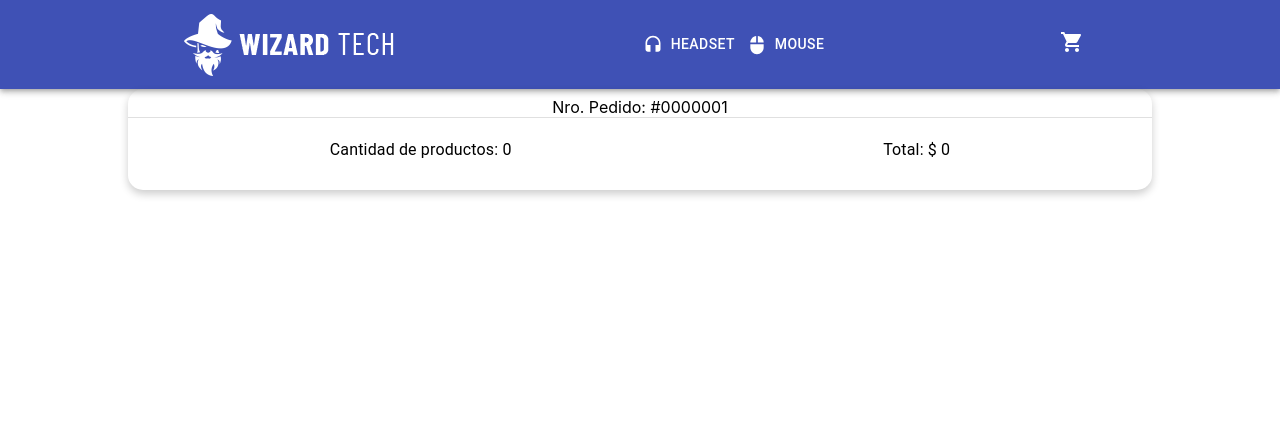
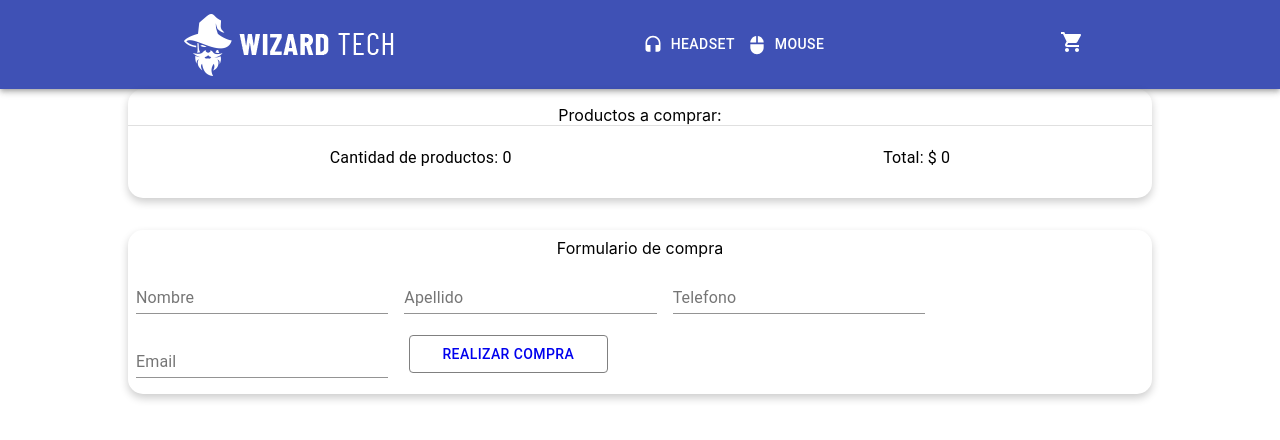
Before and after one commit to FrostMArg/wteMarinBrunetti.github.io, a React (Create React App) app: page /cart in a window 1280 px wide. Shown: the top 440 px of the page. Built offline with nearby package versions, Linux system fonts and the light colour scheme.

Commit message:
Update Stock - Insert Pedido - FormPedido

```diff
--- a/package.json
+++ b/package.json
@@ -11,8 +11,10 @@
     "firebase": "^8.6.8",
     "react": "^17.0.2",
     "react-dom": "^17.0.2",
+    "react-number-format": "^4.6.4",
     "react-router-dom": "^5.2.0",
     "react-scripts": "^4.0.3",
+    "react-text-mask": "^5.4.3",
     "web-vitals": "^1.1.2"
   },
   "scripts": {
--- a/src/Context/Context.js
+++ b/src/Context/Context.js
@@ -23,10 +23,8 @@ export const CartProvider = (props) => {
     const isInCart = (id) => {
         if (cart.filter((element) => element.producto.id === id)) {
             setResp("Ya se encuentra en el carrito: " + true);
-            console.log(resp);
         } else {
             setResp(false);
-            console.log(resp);
         }
     }
     const clearAll = () => setCart([]);
--- a/src/screens/CartContainer/Cart/Cart.js
+++ b/src/screens/CartContainer/Cart/Cart.js
@@ -12,25 +12,14 @@ import DeleteForeverIcon from '@material-ui/icons/DeleteForever';
 import ListItemSecondaryAction from '@material-ui/core/ListItemSecondaryAction';
 
 const useStyles = makeStyles((theme) => CartStyle(theme));
-export const Cart = ({ context }) => {
+export const Cart = ({ context, getTotal, getQuantity }) => {
     const classes = useStyles();
-    const getQuantity = () => {
-        let cantidadTotal = 0;
-        context.cart.map((item) => (cantidadTotal = cantidadTotal + item.quantity));
-        return cantidadTotal;
-    };
-    const getTotal = () => {
-        let precioTotal = 0;
-        context.cart.map((item) => (precioTotal = precioTotal + item.producto.price * item.quantity));
-        return precioTotal;
-    };
     return (<div className={classes.itemsContainer}>
         <List dense className={classes.itemsLista}>
-            <span className={classes.centrado}>Nro. Pedido: #0000001</span>
+            <span className={classes.centrado}>Productos a comprar:</span>
             <Divider />
             {context.cart.map((item, i) => {
-                return (<>
-                    <List key={i} component="nav" aria-label="main mailbox folders" className={classes.detalleItem}>
+                return (<List key={i} component="nav" aria-label="main mailbox folders" className={classes.detalleItem}>
                     <ListItem key={item.producto.id} button >
                         <ListItemAvatar>
                             <Avatar className={classes.muiAvatarRoot} alt={item.producto.alt} src={item.producto.pictureUrl}
@@ -42,9 +31,7 @@ export const Cart = ({ context }) => {
                         </ListItemSecondaryAction>
                     </ListItem>
                     <Divider />
-                    </List>
-                </>
-                );
+                </List>);
             })}
             <List component="nav" aria-label="secondary mailbox folders">
                 <ListItem className={classes.centrado}>
--- a/src/screens/CartContainer/Cart/CartStyle.js
+++ b/src/screens/CartContainer/Cart/CartStyle.js
@@ -24,6 +24,7 @@ export const CartStyle = theme => {
         itemsContainer: {
             display: "flex",
             flexDirection: "column",
+            paddingTop: '0.5em',
             alignItems: "center",
             height: "fit-content",
             width: '80%',
--- a/src/screens/CartContainer/CartContainer.js
+++ b/src/screens/CartContainer/CartContainer.js
@@ -1,13 +1,71 @@
-import React, { useContext } from 'react';
+import React, { useContext, useState, useEffect } from 'react';
 import { Cart } from './Cart/Cart.js';
 import { makeStyles } from '@material-ui/core/styles';
 import { CartContext } from '../../Context/Context.js';
 import { CartContainerStyle } from './CartContainerStyle.js';
+import { dataBase } from '../../Firebase/firebase.js';
+import { Form } from './Form/Form.js';
+import firebase from 'firebase/app';
+import '@firebase/firestore';
 const useStyles = makeStyles((theme) => CartContainerStyle(theme));
 export const CartContainer = () => {
     const classes = useStyles();
     const context = useContext(CartContext);
+    const [userInfo, setUserInfo] = useState();
+    const [orderId, setOrderId] = useState();
+    console.log(context);
+    useEffect(() => {
+        if (userInfo) {
+            const orders = dataBase.collection('orders');
+            const newOrder = {
+                buyer: userInfo,
+                items: context.cart,
+                date: new Date(),
+                total: getTotal(),
+            };
+            orders.add(newOrder).then(({ id }) => {
+                setOrderId(id);
+                const updateCntProducto = dataBase.collection('productos').where(
+                    firebase.firestore.FieldPath.documentId(),
+                    'in',
+                    context.cart.map((i) => i.producto.id)
+                );
+                const updateStock = async () => {
+                    const query = await updateCntProducto.get();
+                    const batch = dataBase.batch();
+                    query.docs.forEach((docSnapshot, idx) => {
+                        batch.update(docSnapshot.ref, {
+                            stock: docSnapshot.data().stock - context.cart[idx].quantity,
+                        });
+                    });
+                    batch.commit();
+                };
+
+                updateStock();
+            }).catch((err) => {
+                //alert('Error: ' + err);
+                console.log(err);
+            }).then(() => {
+                //setModal(true);
+                setUserInfo();
+                context.clearAll();
+            });
+        }
+        // eslint-disable-next-line react-hooks/exhaustive-deps
+    }, [userInfo]);
+
+    const getQuantity = () => {
+        let cantidadTotal = 0;
+        context.cart.map((item) => (cantidadTotal = cantidadTotal + item.quantity));
+        return cantidadTotal;
+    };
+    const getTotal = () => {
+        let precioTotal = 0;
+        context.cart.map((item) => (precioTotal = precioTotal + item.producto.price * item.quantity));
+        return precioTotal;
+    };
     return (<section className={classes.margin}>
-        <Cart context={context} />
+        <Cart context={context} getTotal={getTotal} getQuantity={getQuantity} />
+        <Form setUserInfo={setUserInfo} />
     </section>);
 };
--- a/src/screens/CartContainer/CartContainerStyle.js
+++ b/src/screens/CartContainer/CartContainerStyle.js
@@ -3,6 +3,9 @@ export const CartContainerStyle = theme => {
         margin: {
             display: 'flex',
             justifyContent: 'center',
+            flexDirection: 'column',
+            alignContent: 'center',
+            alignItems: 'center'
         }
     });
 }
--- /dev/null
+++ b/src/screens/CartContainer/Form/Form.js
@@ -0,0 +1,37 @@
+import React, { useState } from 'react';
+import { makeStyles } from '@material-ui/core/styles';
+import TextField from '@material-ui/core/TextField';
+import { Link } from 'react-router-dom';
+import { Button } from '@material-ui/core';
+import { FormStyle } from './FormStyle.js';
+
+const useStyles = makeStyles((theme) => FormStyle(theme));
+
+export const Form = ({ setUserInfo }) => {
+    const classes = useStyles();
+    const handleSubmit = (event) => {
+        event.preventDefault();
+        if (formData.name === '' || formData.surname === '' || formData.phone === '' || formData.email === '') {
+            alert('Llená todos los campos.');
+            // Aviso al usuario
+        } else {
+            setUserInfo(formData);
+        }
+    };
+    const handleChange = (event) => {
+        setFormData({ ...formData, [event.target.id]: event.target.value });
+    };
+    const [formData, setFormData] = useState({ name: '', surname: '', phone: '', email: '' });
+    return (<div className={classes.itemsContainer}>
+        <span className={classes.centrado}>Formulario de compra</span>
+        <form id="formularioUsuario" className={classes.root} noValidate autoComplete="off">
+            <TextField id="name" label="Nombre" color="secondary" onChange={handleChange} />
+            <TextField id="surname" label="Apellido" color="secondary" onChange={handleChange} />
+            <TextField id="phone" label="Telefono" color="secondary" onChange={handleChange} />
+            <TextField id="email" label="Email" color="secondary" onChange={handleChange} />
+            <Button className={classes.buttons}>
+                <Link to="/cart" className={classes.linkText} onClick={handleSubmit} > Realizar compra </Link>
+            </Button>
+        </form>
+    </div >);
+}
--- /dev/null
+++ b/src/screens/CartContainer/Form/FormStyle.js
@@ -0,0 +1,43 @@
+export const FormStyle = theme => {
+    return ({
+        root: {
+            '& > *': {
+                margin: theme.spacing(1),
+                width: '25ch',
+            },
+        }, itemsContainer: {
+            display: "flex",
+            marginTop: '2em',
+            paddingTop: '0.5em',
+            paddingBottom: '0.5em',
+            flexDirection: "column",
+            alignItems: "center",
+            height: "fit-content",
+            width: '80%',
+            borderRadius: 15,
+            shadowColor: "#000",
+            shadowOffset: {
+                width: 0,
+                height: 5,
+            },
+            shadowOpacity: 0.34,
+            shadowRadius: 6.27,
+            elevation: 15,
+            boxShadow: '0 4px 8px 0 rgba(0, 0, 0, 0.2)',
+        }, buttons: {
+            textDecoration: 'none',
+            borderRadius: 4,
+            border: '1px solid gray',
+            shadowColor: "#000",
+            padding: '6px 8px',
+            textTransform: 'uppercase',
+            textAlign: 'center',
+            margin: '12.5px',
+            fontSize: '0.875rem',
+        },
+        linkText: {
+            textDecoration: 'none',
+            textTransform: 'uppercase'
+        }
+    });
+}
--- a/src/screens/ItemDetailContainer/ItemDetail/ItemTerminarCompra/ItemTerminarCompra.js
+++ b/src/screens/ItemDetailContainer/ItemDetail/ItemTerminarCompra/ItemTerminarCompra.js
@@ -20,9 +20,6 @@ export const ItemTerminarCompra = props => {
             <Button className={classes.buttons} onClick={() => clickCancelar(false)}>
                 Cancelar
             </Button>
-            {/* <Button className={classes.buttons} onClick={() => context.isInCart(id)}>
-                Validar
-            </Button> */}
         </div>
     </div >
 }
--- a/src/screens/ItemListContainer/ItemListContainer.js
+++ b/src/screens/ItemListContainer/ItemListContainer.js
@@ -24,7 +24,7 @@ export const ItemListContainer = () => {
     }, [tipoPeriferico]);
     return <Grid container>
         <Grid item xs={12}>
-            <Grid container justify="center" >
+            <Grid container justify="center">
                 <ItemList status={promStatus} productos={productos} />
             </Grid>
         </Grid>
```
Also changed, not shown: 2 other files (tests, documents, lock files or other folders). Lines whose indentation alone changed are shown as unchanged.
